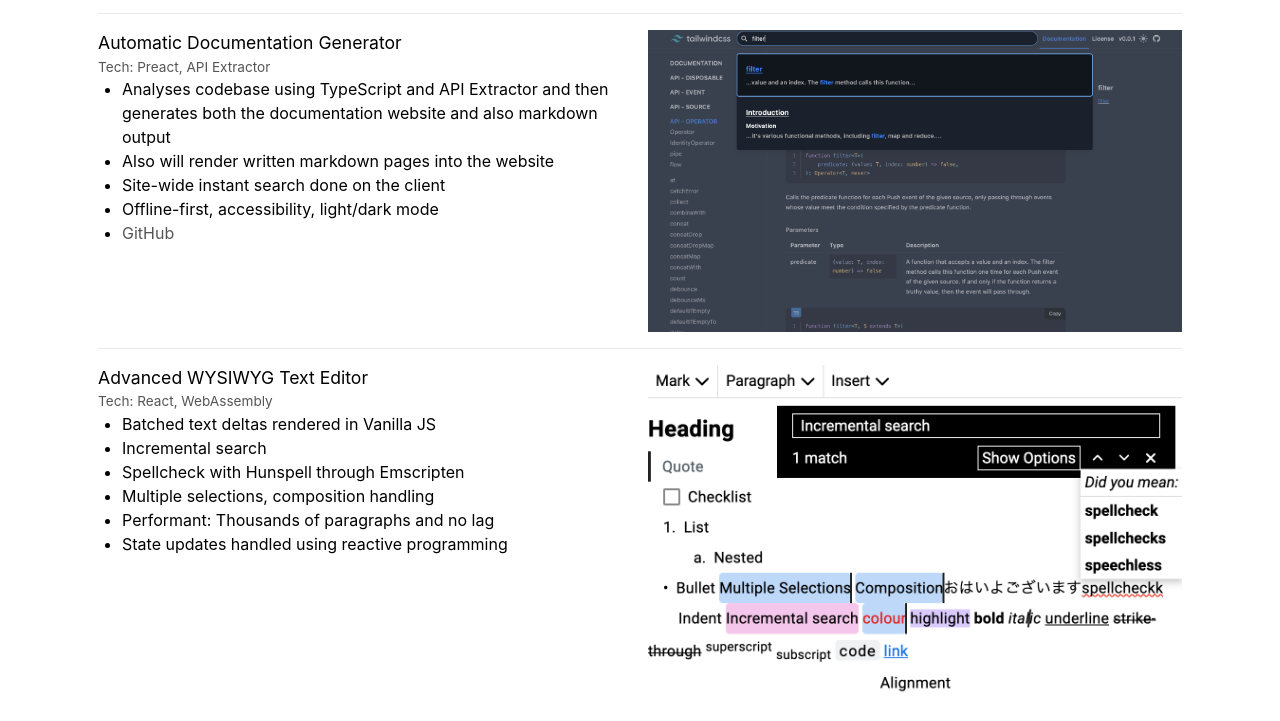
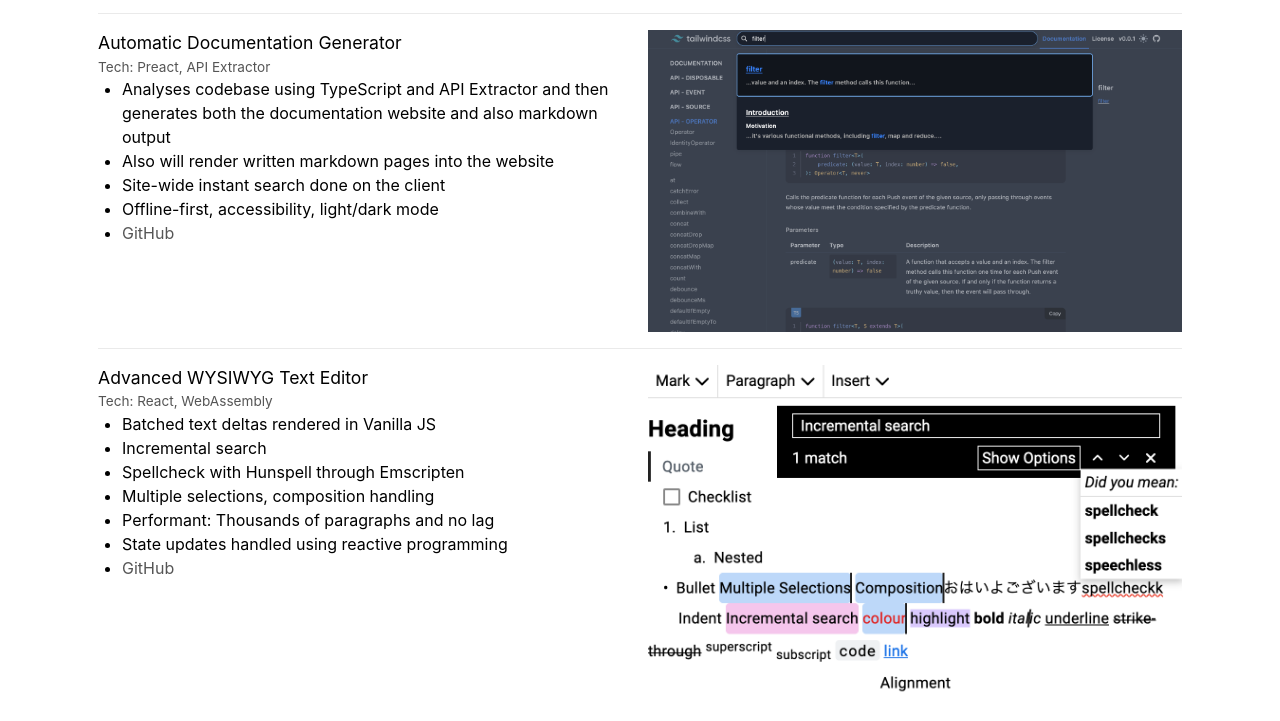
Before and after one commit to anthonyrota/website, a plain HTML site: page index.html in a window 1280 px wide. Shown: the part 1325-2046 px from the top of the page. Drawn offline with Linux system fonts and the light colour scheme.

Commit message:
add texteditor github link

```diff
--- a/index.html
+++ b/index.html
@@ -289,6 +289,7 @@
                 <li class="project__list-item">Multiple selections, composition handling</li>
                 <li class="project__list-item">Performant: Thousands of paragraphs and no lag</li>
                 <li class="project__list-item">State updates handled using reactive programming</li>
+                <li class="project__list-item"><a class="project__link" href="https://github.com/anthonyrota/texteditor">GitHub</a></li>
               </ul>
             </div>
             <img class="project__image" src="textEditor2.png" alt="Text editor screenshot" />
```
